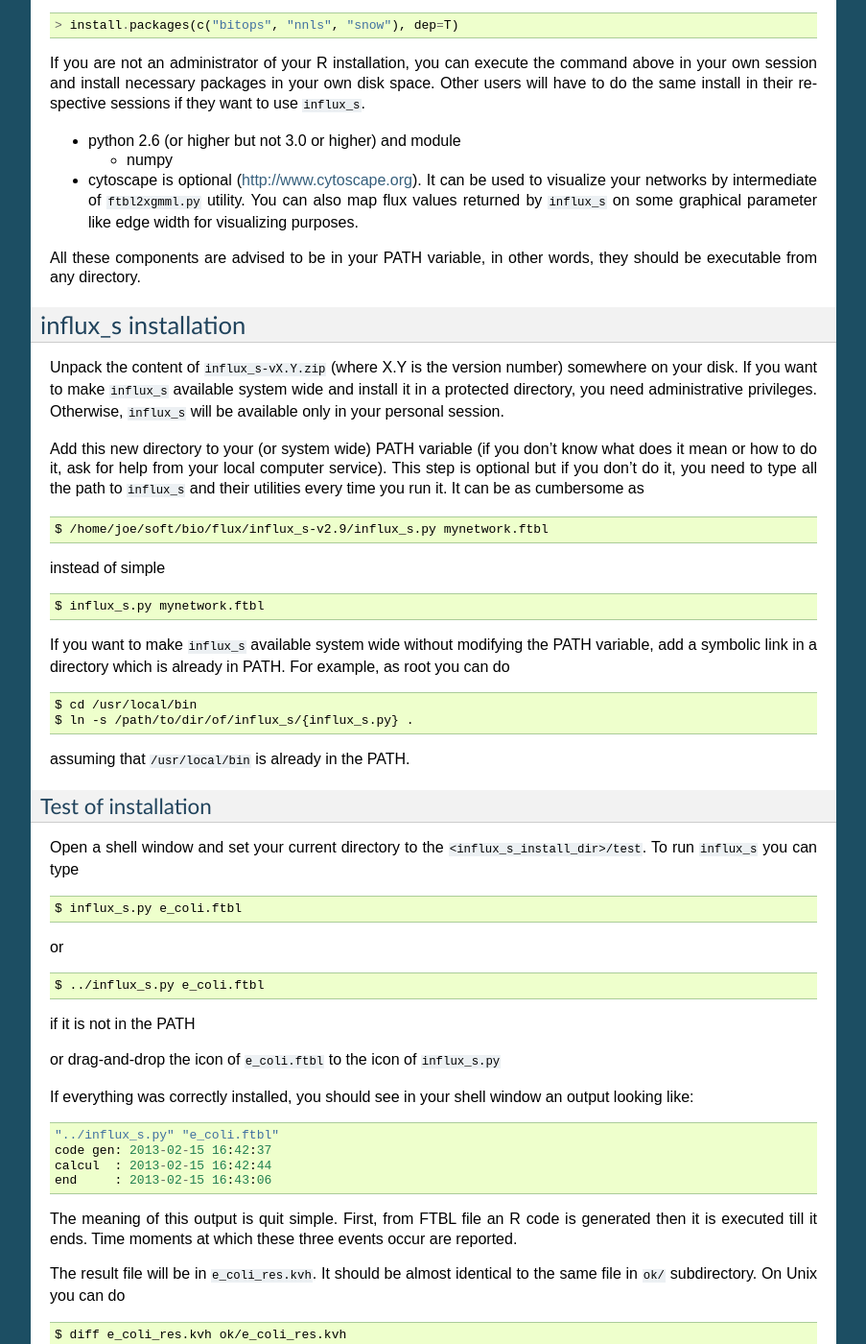
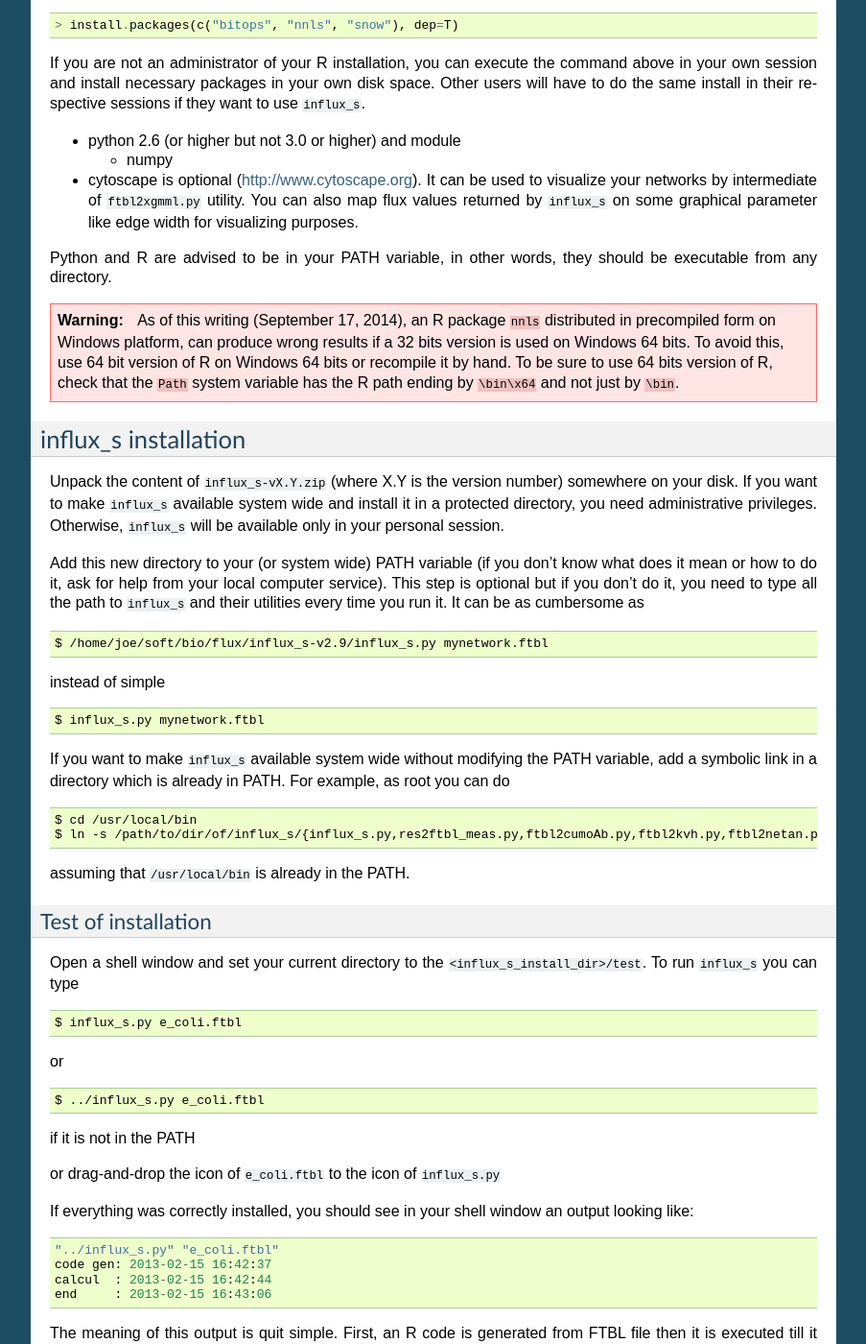
Before and after one commit to sgsokol/influx, a Sphinx documentation site: the page built from doc/install.rst, in a window 1280 px wide and 1400 px high, scrolled down 468 px. Shown: the whole window at 96% size, without its empty margins (198-1101 px from the left). Built offline with Sphinx 7.4.7, drawn with Linux system fonts in a browser that asks for light colours; some of the changed text lies outside the part shown.

Commit message:
added warning about nnls 32/64 bits; fixed installing symlinks for all utilitys, not only influx_s; minor typos;

```diff
--- a/doc/install.rst
+++ b/doc/install.rst
@@ -43,8 +43,10 @@ If you are not an administrator of your R installation, you can execute the comm
   You can also map flux values returned by ``influx_s`` on some
   graphical parameter like edge width for visualizing purposes.
 
-All these components are advised to be in your PATH variable,
+Python and R are advised to be in your PATH variable,
 in other words, they should be executable from any directory.
+
+.. warning:: As of this writing (September 17, 2014), an R package ``nnls`` distributed in precompiled form on Windows platform, can produce wrong results if a 32 bits version is used on Windows 64 bits. To avoid this, use 64 bit version of R on Windows 64 bits or recompile it by hand. To be sure to use 64 bits version of R, check that the ``Path`` system variable has the R path ending by ``\bin\x64`` and not just by ``\bin``.
 
 influx_s installation
 ---------------------
@@ -72,7 +74,7 @@ modifying the PATH variable, add a symbolic link in a directory
 which is already in PATH. For example, as root you can do ::
 
 $ cd /usr/local/bin
-$ ln -s /path/to/dir/of/influx_s/{influx_s.py} .
+$ ln -s /path/to/dir/of/influx_s/{influx_s.py,res2ftbl_meas.py,ftbl2cumoAb.py,ftbl2kvh.py,ftbl2netan.py,ftbl2xgmml.py,ff2ftbl.py,ffres2ftbl.sh} .
 
 assuming that ``/usr/local/bin`` is already in the PATH.
 
@@ -101,7 +103,7 @@ output looking like: ::
  calcul  : 2013-02-15 16:42:44
  end     : 2013-02-15 16:43:06
 
-The meaning of this output is quit simple. First, from FTBL file an R code is  generated then it is executed till it ends. Time moments at which these three events occur are reported.
+The meaning of this output is quit simple. First, an R code is  generated from FTBL file then it is executed till it ends. Time moments at which these three events occur are reported.
 
 The result file will be in ``e_coli_res.kvh``.
 It should be almost identical to the same file in ``ok/`` subdirectory.
@@ -134,7 +136,7 @@ The time moments for code generation is preceded by a short version of FTBL file
 It is the operating system that dispatches and equilibrates the charge
 among available CPUs and cores, not ``influx_s`` who simply launches these processes.
 
-For quick start guide, launch ::
+For a quick start guide, launch ::
 
 $ influx_s.py --help
 
```
